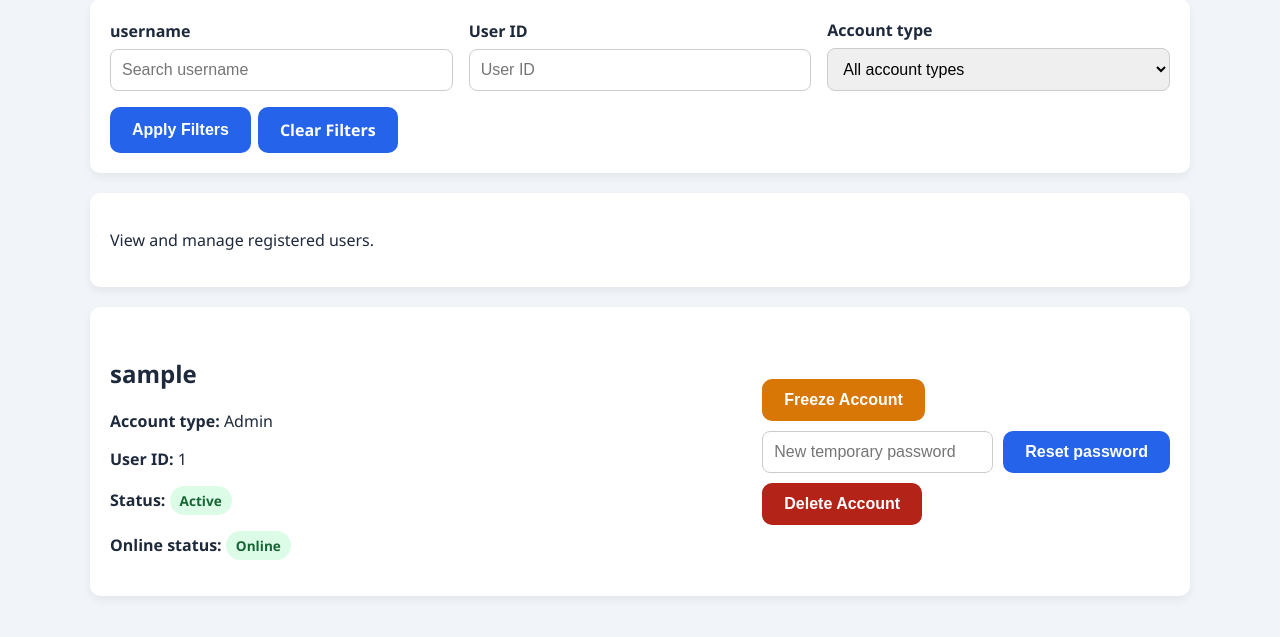
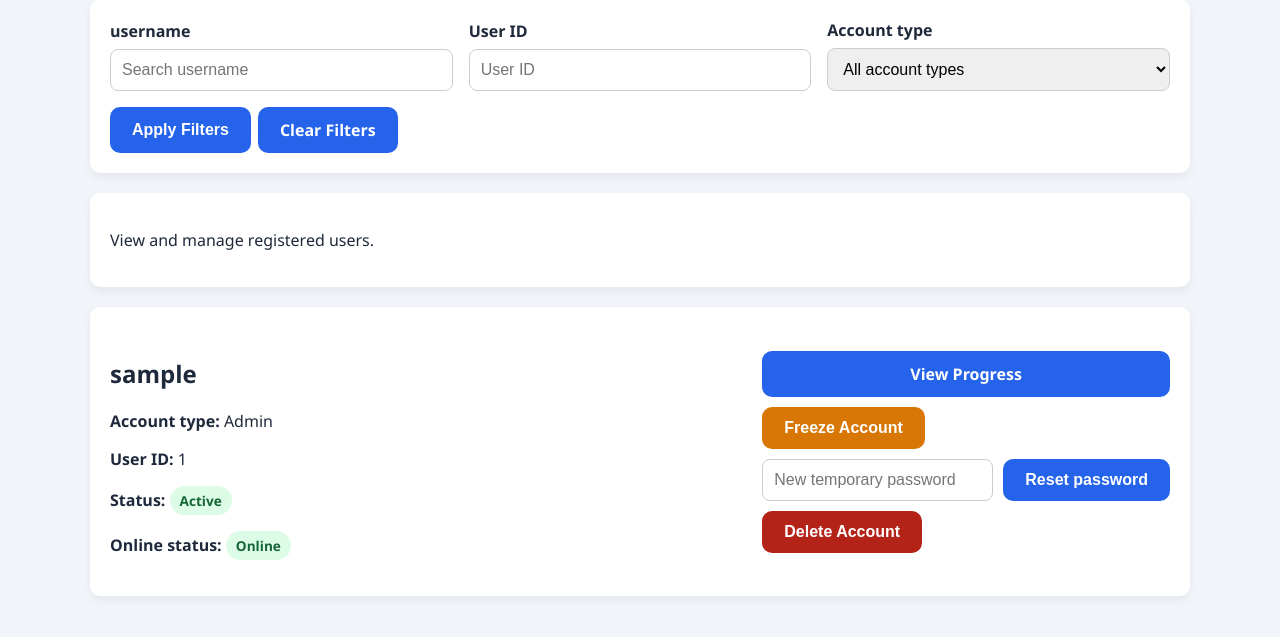
Before and after one commit to jshepherd1234/GCSE-Revision-App, a Flask app: page /manage-accounts in a window 1280 px wide. Shown: the part 408-1045 px from the top of the page. Run offline with Flask 3, Linux system fonts and the light colour scheme; the visitor is signed in with stand-in values (Sample User, id 1); data comes from the database, SQL or seed files in the repository.

Commit message:
Admin can view quiz progress

```diff
--- a/static/style.css
+++ b/static/style.css
@@ -1132,6 +1132,14 @@ button.button{
 
 }
 
+.account-actions > .button {
+
+    width: 100%;
+
+    text-align: center;
+
+}
+
 /* Applies only on phones */
 @media (max-width: 700px) {
 
--- a/templates/manage_accounts.html
+++ b/templates/manage_accounts.html
@@ -271,6 +271,18 @@ Manage Accounts
 
         <div class="account-actions">
 
+            <a
+
+                href="{{ url_for('user_progress', user_id=user['id']) }}"
+
+                class="button"
+
+            >
+
+                View Progress
+
+            </a>
+
             {% if user["role"] != "main" %}
 
             <form
```
